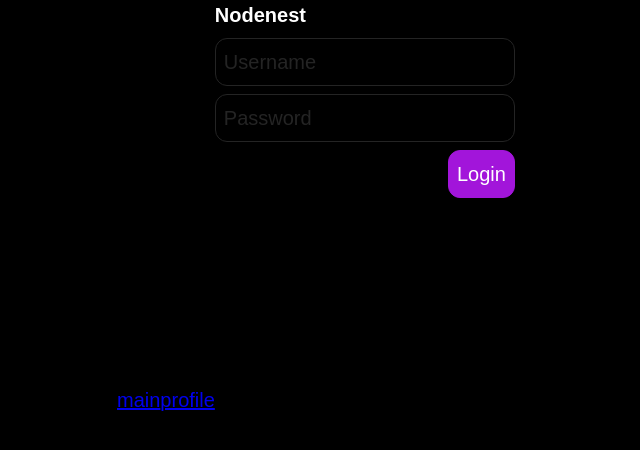
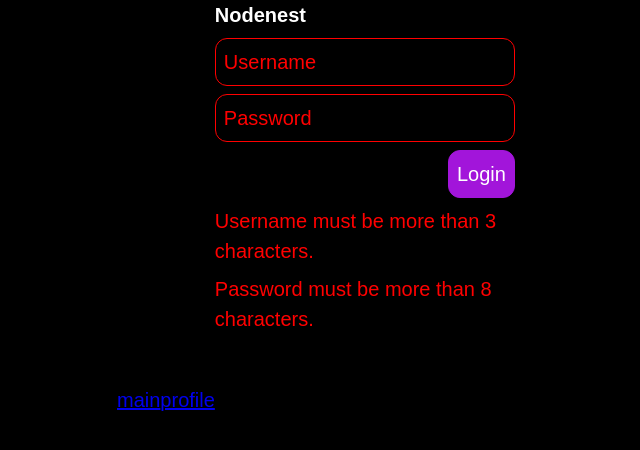
Before and after one commit to bbabdibakas/nodenest.frontend, a React app: page / in a window 1280 px wide. Both pictures are taken after a click on the button "Login". Shown: the top 450 px of the page, without its empty margins (0-640 px from the left). Built offline with nearby package versions, Linux system fonts and the light colour scheme.

Commit message:
feat: added service validateLoginForm for feature Login

```diff
--- /dev/null
+++ b/src/features/Login/model/selectors/getLoginForm.ts
@@ -0,0 +1,3 @@
+import {RootState} from 'app/providers/StoreProvider';
+
+export const getLoginForm = (state: RootState) => state.login.form
--- a/src/features/Login/model/selectors/getLoginFormPassword.ts
+++ /dev/null
@@ -1,3 +0,0 @@
-import {RootState} from 'app/providers/StoreProvider';
-
-export const getLoginFormPassword = (state: RootState) => state.login.password
--- a/src/features/Login/model/selectors/getLoginFormUsername.ts
+++ /dev/null
@@ -1,3 +0,0 @@
-import {RootState} from 'app/providers/StoreProvider';
-
-export const getLoginFormUsername = (state: RootState) => state.login.username
--- /dev/null
+++ b/src/features/Login/model/selectors/getLoginFormValidateErrors.ts
@@ -0,0 +1,3 @@
+import {RootState} from 'app/providers/StoreProvider';
+
+export const getLoginFormValidateErrors = (state: RootState) => state.login.validateErrors
--- /dev/null
+++ b/src/features/Login/model/services/validateLoginForm.ts
@@ -0,0 +1,19 @@
+import {LoginForm, ValidateLoginFormError} from "../../model/types/LoginState";
+
+export const validateLoginForm = (form: LoginForm) => {
+    const {
+        username, password,
+    } = form;
+
+    const errors: ValidateLoginFormError[] = [];
+
+    if (username.trim().length <= 3) {
+        errors.push(ValidateLoginFormError.INCORRECT_USERNAME);
+    }
+
+    if (password.trim().length <= 8) {
+        errors.push(ValidateLoginFormError.INCORRECT_PASSWORD);
+    }
+
+    return errors;
+}
--- a/src/features/Login/model/slice/loginSlice.ts
+++ b/src/features/Login/model/slice/loginSlice.ts
@@ -1,9 +1,11 @@
 import {createSlice, PayloadAction} from "@reduxjs/toolkit"
-import {LoginState} from "../types/LoginState"
+import {LoginState, ValidateLoginFormError} from "../types/LoginState"
 
 const initialState: LoginState = {
-    username: '',
-    password: '',
+    form: {
+        username: '',
+        password: '',
+    },
 }
 
 export const loginSlice = createSlice({
@@ -11,11 +13,14 @@ export const loginSlice = createSlice({
     initialState,
     reducers: {
         setUsername: (state, action: PayloadAction<string>) => {
-            state.username = action.payload
+            state.form.username = action.payload
         },
         setPassword: (state, action: PayloadAction<string>) => {
-            state.password = action.payload
+            state.form.password = action.payload
         },
+        setValidateLoginFormError: (state, action: PayloadAction<ValidateLoginFormError[]>) => {
+            state.validateErrors = action.payload
+        }
     },
 })
 
--- a/src/features/Login/model/types/LoginState.ts
+++ b/src/features/Login/model/types/LoginState.ts
@@ -1,4 +1,14 @@
-export interface LoginState {
+export enum ValidateLoginFormError {
+    INCORRECT_USERNAME = 'Username must be more than 3 characters.',
+    INCORRECT_PASSWORD = 'Password must be more than 8 characters.',
+}
+
+export interface LoginForm {
     username: string
     password: string
 }
+
+export interface LoginState {
+    form: LoginForm
+    validateErrors?: ValidateLoginFormError[]
+}
--- a/src/features/Login/ui/LoginForm/LoginForm.module.scss
+++ b/src/features/Login/ui/LoginForm/LoginForm.module.scss
@@ -18,3 +18,7 @@
 .button  {
   align-self: flex-end;
 }
+
+.error {
+  color: red;
+}
--- a/src/features/Login/ui/LoginForm/LoginForm.tsx
+++ b/src/features/Login/ui/LoginForm/LoginForm.tsx
@@ -1,16 +1,18 @@
 import {AppInput} from "shared/ui/AppInput/AppInput";
 import {useDispatch, useSelector} from "react-redux";
-import {getLoginFormUsername} from "../../model/selectors/getLoginFormUsername";
-import {getLoginFormPassword} from "../../model/selectors/getLoginFormPassword";
 import {loginActions} from "../../model/slice/loginSlice";
 import {AppButton} from "shared/ui/AppButton/AppButton";
 import * as styles from "./LoginForm.module.scss";
+import {getLoginForm} from "../../model/selectors/getLoginForm";
+import {getLoginFormValidateErrors} from "../../model/selectors/getLoginFormValidateErrors";
+import {validateLoginForm} from "features/Login/model/services/validateLoginForm";
+import {ValidateLoginFormError} from "features/Login/model/types/LoginState";
 
 const LoginForm = () => {
     const dispatch = useDispatch();
 
-    const username = useSelector(getLoginFormUsername)
-    const password = useSelector(getLoginFormPassword)
+    const form = useSelector(getLoginForm)
+    const validateErrors = useSelector(getLoginFormValidateErrors)
 
     const onChangeUsername = (value: string) => {
         dispatch(loginActions.setUsername(value));
@@ -20,16 +22,37 @@ const LoginForm = () => {
         dispatch(loginActions.setPassword(value));
     }
 
+    const onLoginHandler = () => {
+        const errors = validateLoginForm(form);
+        dispatch(loginActions.setValidateLoginFormError(errors));
+    }
+
     return (
         <div className={styles.LoginForm}>
             <div className={styles.title}>
                 Nodenest
             </div>
-            <AppInput value={username} placeholder={'Username'} onChange={onChangeUsername}/>
-            <AppInput value={password} placeholder={'Password'} onChange={onChangePassword}/>
-            <AppButton className={styles.button}>
+            <AppInput
+                value={form.username}
+                placeholder={'Username'}
+                hasError={validateErrors?.includes(ValidateLoginFormError.INCORRECT_USERNAME)}
+                onChange={onChangeUsername}/>
+            <AppInput
+                value={form.password}
+                placeholder={'Password'}
+                hasError={validateErrors?.includes(ValidateLoginFormError.INCORRECT_PASSWORD)}
+                onChange={onChangePassword}/>
+            <AppButton
+                className={styles.button}
+                onClick={onLoginHandler}
+            >
                 Login
             </AppButton>
+            {validateErrors?.map((error, index) => (
+                <div key={index} className={styles.error}>
+                    {error}
+                </div>
+            ))}
         </div>
     )
 }
--- a/src/shared/ui/AppInput/AppInput.module.scss
+++ b/src/shared/ui/AppInput/AppInput.module.scss
@@ -25,6 +25,14 @@
   outline: none;
   transition: all 0.2s ease;
 
+  &.hasError {
+    border-color: red;
+
+    & + .placeholder {
+      color: red;
+    }
+  }
+
   &::placeholder {
     opacity: 0;
   }
@@ -37,5 +45,13 @@
       font: var(--font-m);
       color: var(--highlight-color);
     }
+
+    &.hasError {
+      border-color: red;
+
+      & + .placeholder {
+        color: red;
+      }
+    }
   }
 }
--- a/src/shared/ui/AppInput/AppInput.tsx
+++ b/src/shared/ui/AppInput/AppInput.tsx
@@ -5,6 +5,7 @@ interface AppInputProps extends Omit<InputHTMLAttributes<HTMLInputElement>, 'val
     className?: string
     value: string
     placeholder: string
+    hasError?: boolean
     onChange: (value: string) => void
 }
 
@@ -14,6 +15,7 @@ export const AppInput = (props: AppInputProps) => {
         value,
         onChange,
         placeholder,
+        hasError,
         maxLength = 32,
         ...otherProps
     } = props
@@ -25,7 +27,7 @@ export const AppInput = (props: AppInputProps) => {
     return (
         <div className={styles.wrapper}>
             <input
-                className={`${styles.AppInput} ${className}`}
+                className={`${styles.AppInput} ${hasError ? styles.hasError : undefined} ${className}`}
                 value={value}
                 onChange={onChangeValue}
                 placeholder={placeholder}
```
